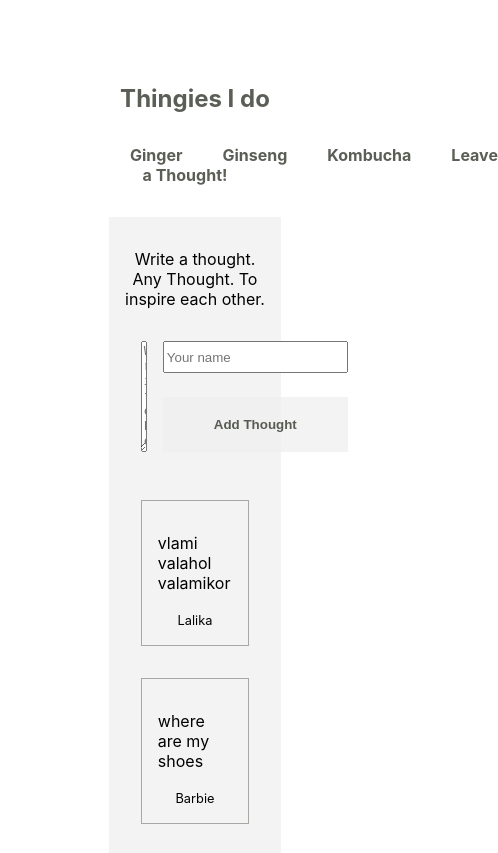
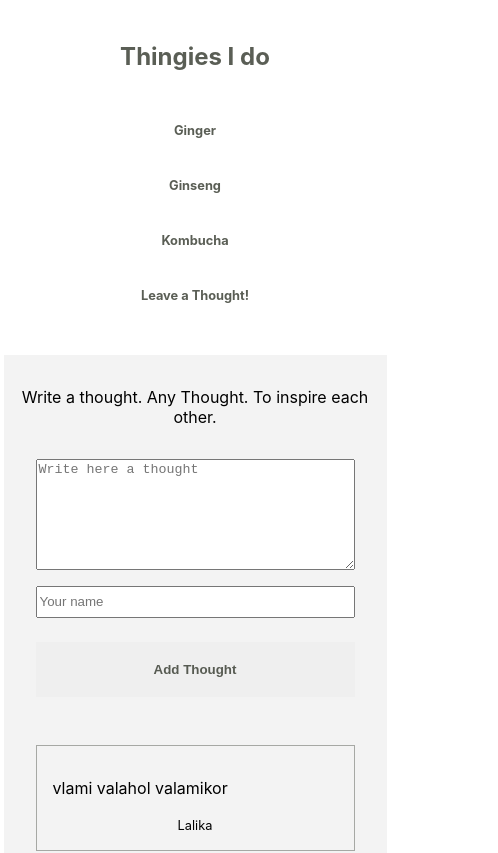
Before and after one commit to FanniTakax/my_experimental_page, a React (Create React App) app: page /main/thoughts in a window 390 px wide. Shown: the top 853 px of the page, 498 px wide, since content can reach past the window. Built offline with nearby package versions, Linux system fonts and the light colour scheme; no server answers; the database is empty.

Commit message:
experimenting with media queries

```diff
--- a/src/App.css
+++ b/src/App.css
@@ -108,3 +108,54 @@ div .landing-page {
   text-align: right;
   font-size: 0.8rem;
 }
+
+/* ----------------------------------------------------------------- */
+
+@media only screen and (max-width: 1024px) {
+  body {
+    margin: 10vh 10vw;
+
+  }
+}
+
+@media only screen and (max-width: 768px) {
+  .main-page-content {
+    width: 90%;
+  }
+  .nav-main-link {
+    font-size: 0.8rem;
+  }
+}
+
+@media only screen and (max-width: 600px) {
+  body {
+    margin: 5vh 0;
+  }
+}
+
+@media only screen and (max-width: 480px) {
+  .nav-main {
+    display: flex;
+    flex-direction: column;
+  }
+  .thought-form {
+    padding: 1rem;
+    margin: 1rem 0;
+    display: grid;
+    grid-template-columns: 1fr;
+    grid-template-rows: 1fr 1fr;
+    grid-gap: 1rem;
+  }
+   .thought-form-div {
+     display: grid;
+     grid-template-rows: 1fr 1fr;
+   }
+
+  .thought-form-div > input {
+    height: 3vh;
+  }
+  .thought-form-div > button {
+    margin: 0;
+    background-color: var(--greyContent);
+  }
+}
```
